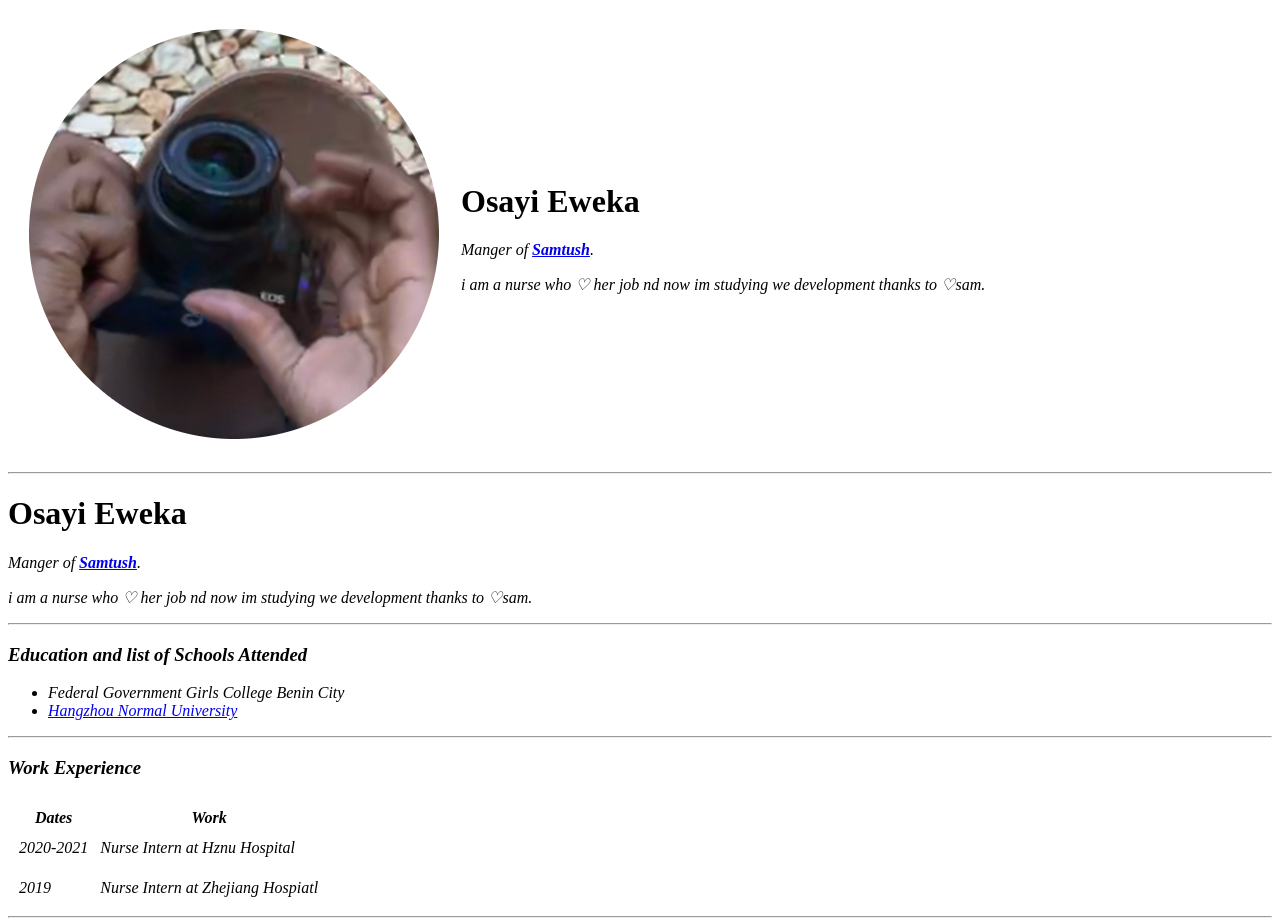
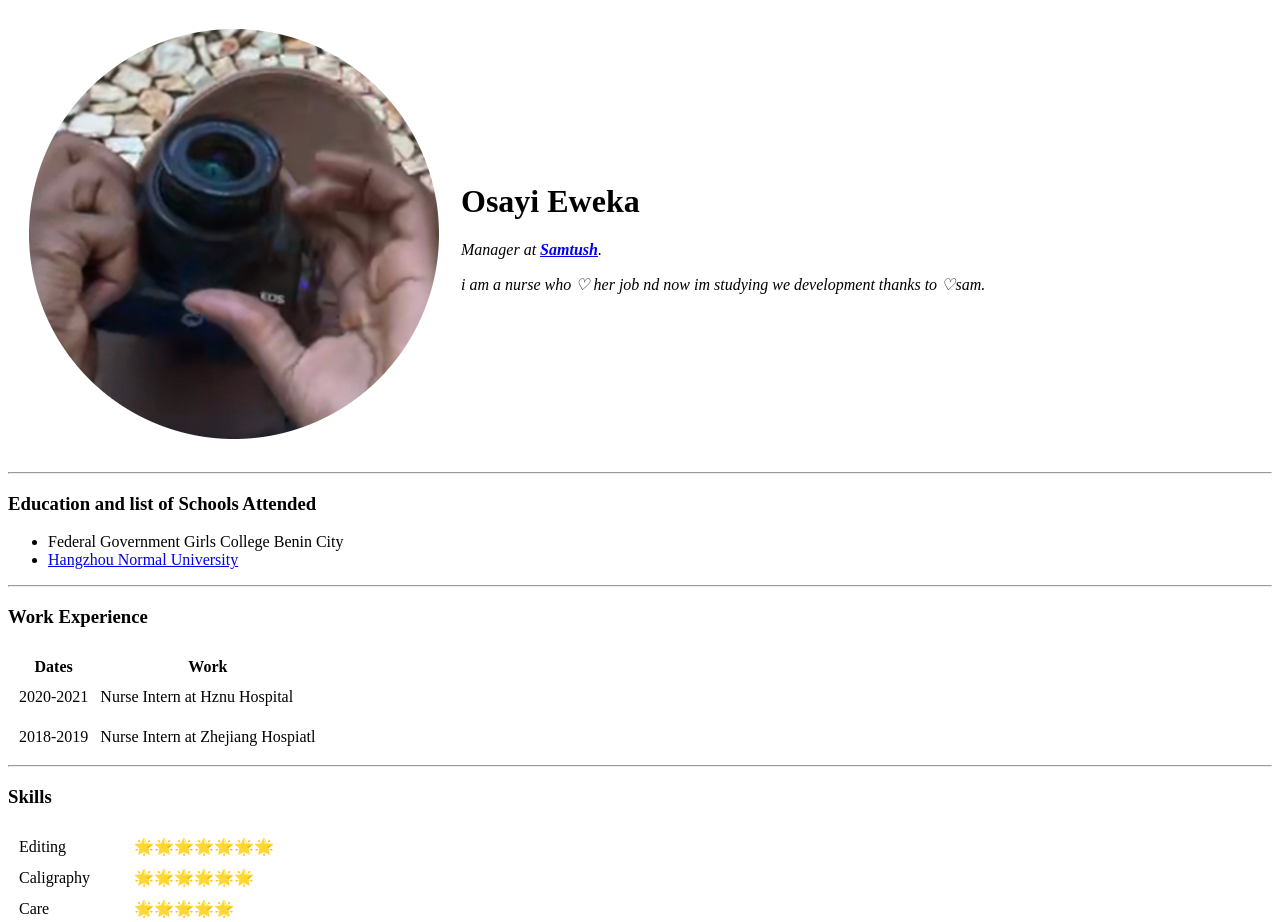
Before and after one commit to Osayi97/CV, a plain HTML site: page index.html in a window 1280 px wide. Shown: the top 922 px of the page. Drawn offline with Linux system fonts and the light colour scheme.

Commit message:
Update index.html

```diff
--- a/index.html
+++ b/index.html
@@ -11,14 +11,10 @@
     <td><img src="samtush.png" alt="osayi profile picture"></td>
     <td>
       <h1>Osayi Eweka</h1>
-      <p><em>Manger of <strong><a href="https://www.samtush.com/">Samtush</a></strong>.<em></p>
+      <p><em>Manager at <strong><a href="https://www.samtush.com/">Samtush</a></strong>.<em></p>
       <p>i am a nurse who ♡ her job nd now im studying we development thanks to ♡sam.</p>
       </tr>
   </table>
-  <hr>
-  <h1>Osayi Eweka</h1>
-  <p><em>Manger of <strong><a href="https://www.samtush.com/">Samtush</a></strong>.<em></p>
-  <p>i am a nurse who ♡ her job nd now im studying we development thanks to ♡sam.</p>
   <hr>
   <h3>Education and list of Schools Attended</h3>
   <ul>
@@ -43,7 +39,7 @@
       <td>Nurse Intern at Hznu Hospital</td>
     <tr>
     <tr>
-      <td>2019</td>
+      <td>2018-2019</td>
       <td>Nurse Intern at Zhejiang Hospiatl</td>
     </tr>
     <tbody>
```
